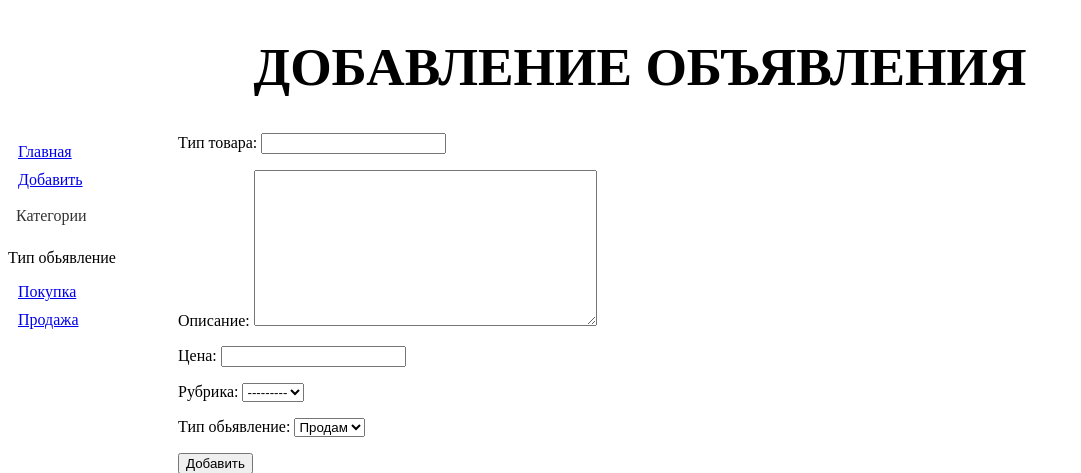
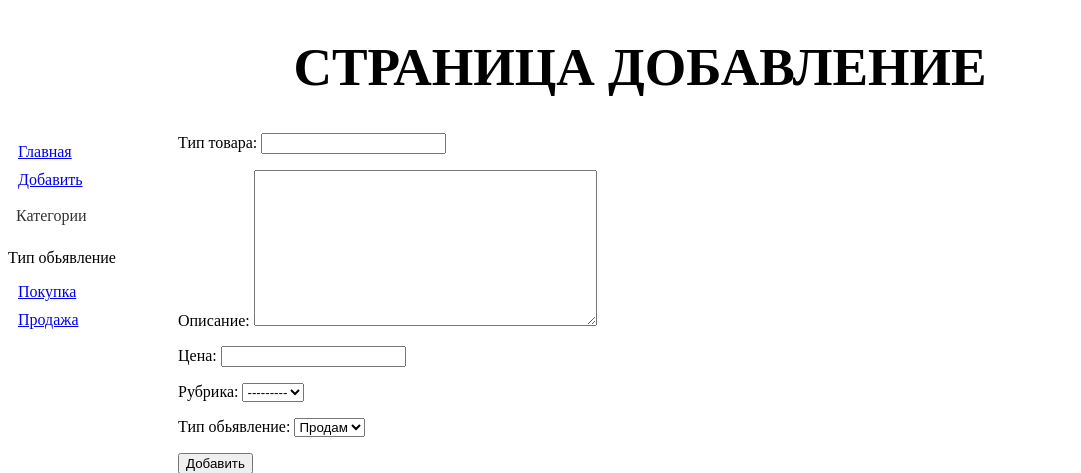
Before and after one commit to whiteRRRR/Django-test, a Django app: template templates/bboard/create.html in a window 1280 px wide. Shown: the top 473 px of the page, without its empty margins (0-1081 px from the left). Run offline with Django 4.2, Linux system fonts and the light colour scheme; the template is opened without the code that fills it: values that come from a table or form of the project are taken from there, others are empty.

Commit message:
fixed html pages

```diff
--- a/templates/bboard/create.html
+++ b/templates/bboard/create.html
@@ -1,12 +1,12 @@
-{% extends 'layout/../layout/../layout/basic.html' %}
+{% extends 'layout/basic.html' %}
 
-{% block title %}Добавление объявления{% endblock %}
-{% block header %}Добавление объявления{% endblock %}
+{% block title %}Страница добавление {% endblock %}
+{% block header %}Страница добавление {% endblock %}
 
 {% block content %}
-    <form method="post">
-        {% csrf_token %}
-        {{ form.as_p }}
+    <form method="POST">
+    {% csrf_token %}
+    {{ form.as_p }}
         <input type="submit" value="Добавить">
     </form>
 {% endblock %}
--- a/templates/layout/basic.html
+++ b/templates/layout/basic.html
@@ -3,7 +3,7 @@
 <html lang="en">
 <head>
     <meta charset="UTF-8">
-    <title>{% block titile %}{% endblock %}</title>
+    <title>{% block title %}{% endblock %}</title>
     <link rel="stylesheet" href="{% static 'bboard/style.css' %}">
 </head>
 <body>
```
